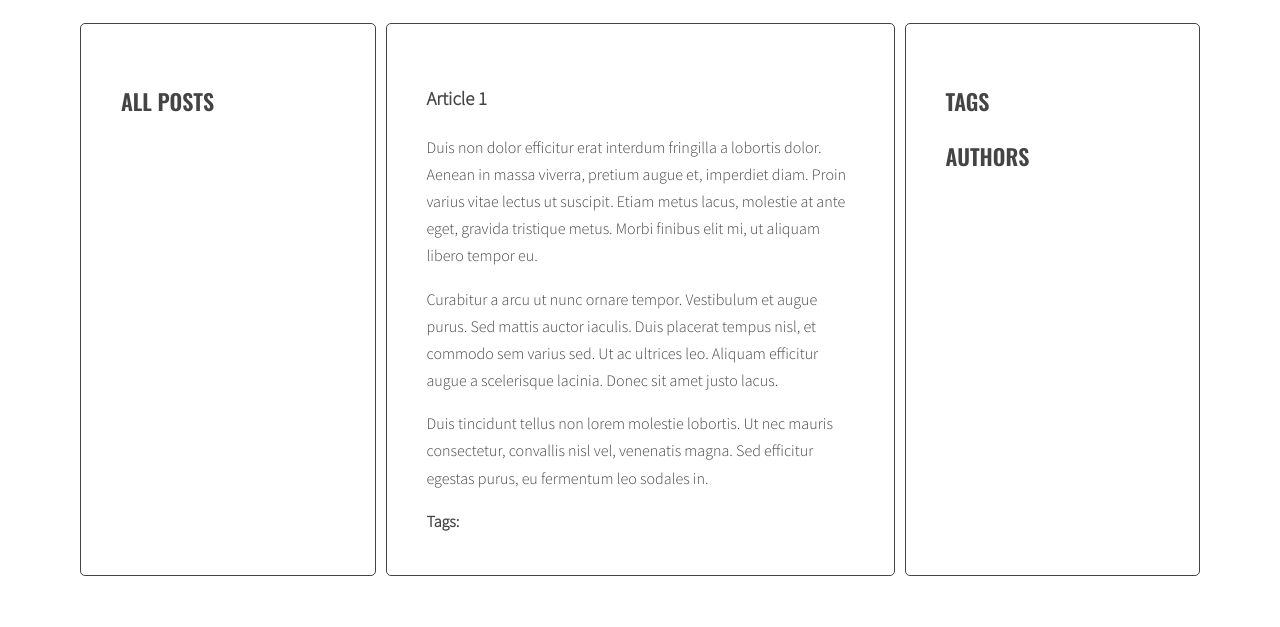
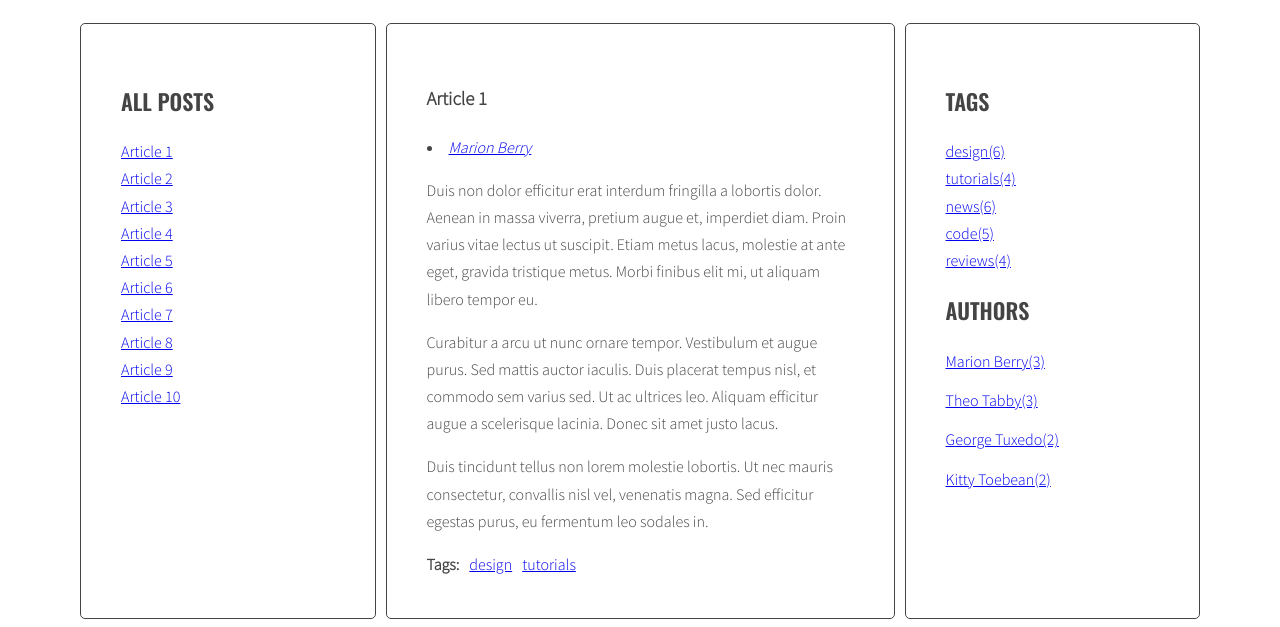
Before and after one commit to iwo-jarek/javascript-blog, a website: page index.html in a window 1280 px wide. Shown: the part 220-847 px from the top of the page. Before the commit the page ends 804 px from the top, so only its background shows below. Drawn offline with nearby package versions, Linux system fonts and the light colour scheme.

Commit message:
add Handlebars

```diff
--- a/index.html
+++ b/index.html
@@ -19,7 +19,7 @@
             <section class="posts">
               <article class="post active" id="article-1" data-tags="design tutorials" data-author="Marion Berry">
                 <h3 class="post-title">Article 1</h3>
-
+                <p class="post-author"></p>
                 <div class="post-content">
                   <p>Duis non dolor efficitur erat interdum fringilla a lobortis dolor. Aenean in massa viverra, pretium augue et, imperdiet diam. Proin varius vitae lectus ut suscipit. Etiam metus lacus, molestie at ante eget, gravida tristique metus. Morbi finibus elit mi, ut aliquam libero tempor eu.</p>
 
--- a/js/script.js
+++ b/js/script.js
@@ -1,16 +1,15 @@
 'use strict';
 
 const templates = {
-  articleLink: Handlebars.compile(document.querySelector('#template-article-link').innerHTML)
-  //tagCloudLink:
+  articleLink: Handlebars.compile(document.querySelector('#template-article-link').innerHTML),
+  tagCloudLink: Handlebars.compile(document.querySelector('#template-tag-cloud-link').innerHTML),
+};
 
-
-}
 
 const titleClickHandler = function (event) {
   event.preventDefault();
   const clickedElement = this;
-  console.log('Link was clicked!', event);
+  // console.log('Link was clicked!', event);
 
 
   /* [DONE] remove class 'active' from all article links  */
@@ -28,23 +27,22 @@ const titleClickHandler = function (event) {
     activeArticle.classList.remove('active');
   }
   /* get 'href' attribute from the clicked link */
-  const articleSelector = clickedElement.getAttribute("href");
-  console.log('articleSelector');
+  const articleSelector = clickedElement.getAttribute('href');
+  // console.log('articleSelector');
 
   /* find the correct article using the selector (value of 'href' attribute) */
 
   const targetArticle = document.querySelector(articleSelector);
-  console.log('targetArticle');
+  // console.log('targetArticle');
 
   /* add class 'active' to the correct article */
   targetArticle.classList.add('active');
-}
+};
 
 const optArticleSelector = '.post',
-  optTitleSelector = '.post-title',
   optTitleListSelector = '.titles',
   optArticleTagsSelector = '.post-tags .list',
-  optArticleAuthorSelector = '.post-authot',
+  optArticleAuthorSelector = '.post-author',
   optTagsListSelector = '.tags.list',
   optCloudClassCount = '5',
   optCloudClassPrefix = 'tag-size-',
@@ -55,7 +53,8 @@ const optArticleSelector = '.post',
 function generateTitleLinks(customSelector = '') {
   const titleList = document.querySelector(optTitleListSelector);
   const articles = document.querySelectorAll(optArticleSelector + customSelector);
-  console.log('customSelector');
+  titleList.innerHTML='';
+  // console.log('customSelector');
   for (let article of articles) {
 
     const articleId = article.getAttribute('id');
@@ -65,8 +64,8 @@ function generateTitleLinks(customSelector = '') {
     const title = articleTitleElement.innerHTML;
 
     //const link = '<li><a href="#' + articleId + '">' + title + '</a></li>';
-    const linkHTMLData = {id: articleId, title: articleTitle};
-const linkHTML = templates.articleLink(linkHTMLData);
+    const linkHTMLData = { id: articleId, title: title };
+    const linkHTML = templates.articleLink(linkHTMLData);
 
     titleList.innerHTML = titleList.innerHTML + linkHTML;
   }
@@ -85,7 +84,7 @@ function calculateTagsParams(tags) {
     min: 999999
   };
   for (let tag in tags) {
-    console.log(tag + ' is used ' + tags[tag] + ' times');
+    // console.log(tag + ' is used ' + tags[tag] + ' times');
 
     if (tags[tag] > params.max) {
       params.max = tags[tag];
@@ -100,14 +99,6 @@ function calculateTagsParams(tags) {
 
 
 function calculateTagClass(count, params) {
-  const tagLinkHTML = '<li>' + calculateTagClass(allTags[tag], tagsParam) + '</li>';
-  console.log('tagLinkHTML:', tagLinkHTML);
-  //allTagsHTML += tagLinkHTML;
-  allTagsData.tags.push({
-    tag: tag,
-    count: allTags[tag],
-    className: calculateTagClass(allTags[tag], tagsParams)
-  });
   const normalizedCount = count - params.min;
   const normalizedMax = params.max - params.min;
   const percentage = normalizedCount / normalizedMax;
@@ -130,14 +121,14 @@ function generateTags() {
     const tagsWrapper = article.querySelector(optArticleTagsSelector);
     /* get tags from data-tags attribute */
     const articleTags = article.getAttribute('data-tags');
-    console.log(articleTags);
+    // console.log(articleTags);
     /*split tags into array */
     const articleTagsArray = articleTags.split(' ');
-    console.log(articleTagsArray);
+    // console.log(articleTagsArray);
     /* START LOOP: for each tag */
     for (let tag of articleTagsArray) {
       /* generate HTML of the link */
-      const tagLink = '<li><a href="#' + tag + '">' + tag + '</a></li>';
+      const tagLink = '<li><a href="#tag-' + tag + '">' + tag + '</a></li>';
       /* add generated code to html variable */
       html = html + tagLink;
       /* [NEW] check if this link is NOT already in allTags */
@@ -154,23 +145,19 @@ function generateTags() {
     const tagList = document.querySelector(optTagsListSelector);
 
     const tagsParams = calculateTagsParams(allTags);
-    console.log('tagsParams:', tagsParams);
-
+    // console.log('authorsParams:', authorsParams);
     /* [NEW] create variable for all links HTML code */
-    //let allTagsHTML = '';
-    const allTagsData = {tags: []};
+    let allTagsHTML = '';
 
     /* [NEW] START LOOP: for each tag in allTags: */
     for (let tag in allTags) {
-      /* [NEW] generate code of a link and add it to allTagsHTML */
-      allTagsHTML += tag + ' (' + allTags[tag] + ') ';
+    /* [NEW] generate code of a link and add it to allTagsHTML */
+
+      allTagsHTML += '<li><a href="#tag-' + tag + '" class="' + calculateTagClass(allTags[tag], tagsParams) + '">' + tag + '(' + allTags[tag] +  ')</a></li>';
     }
-    /* [NEW] END LOOP: for each tag in allTags: */
 
-    /*[NEW] add HTML from allTagsHTML to tagList */
-    //tagList.innerHTML = allTagsHTML;
-    tagList.innerHTML = templates.tagCloudLink(allTagsData);
-    console.log('allTagsData')
+    tagList.innerHTML=allTagsHTML;
+  /* [NEW] END LOOP: for each tag in allTags: */
   }
 }
 generateTags();
@@ -181,7 +168,7 @@ function tagClickHandler(event) {
   event.preventDefault();
   /* make new constant named "clickedElement" and give it the value of "this" */
   const clickedElement = this;
-  console.log('Tag was clicked!');
+  // console.log('Tag was clicked!');
   /* make a new constant "href" and read the attribute "href" of the clicked element */
   const href = clickedElement.getAttribute('href');
   /* make a new constant "tag" and extract tag from the "href" constant */
@@ -209,7 +196,7 @@ function tagClickHandler(event) {
 
 function addClickListenersToTags() {
   /* find all links to tags */
-  const allLinksTags = document.querySelectorAll('a.active[href^="#tag-"]');
+  const allLinksTags = document.querySelectorAll('a[href^="#tag-"]');
   /* START LOOP: for each link */
   for (let allLinkTag of allLinksTags) {
     /* add tagClickHandler as event listener for that link */
@@ -225,9 +212,9 @@ function calculateAuthorsParams(authors) {
   const params = {
     max: 0,
     min: 999999
-  }
+  };
   for (let author in authors) {
-    console.log(author + ' is used ' + authors[author] + ' times');
+    // console.log(author + ' is used ' + authors[author] + ' times');
     if (authors[author] > params.max) {
       params.max = authors[author];
     }
@@ -239,16 +226,11 @@ function calculateAuthorsParams(authors) {
 }
 
 function calculateAuthorClass(count, params) {
-  const authorLinkHTML = '<li>' + calculateAuthorClass(allAuthors[author], authorsParam) + '</li>';
-  console.log('authorLinkHTML:', authorLinkHTML);
-  allAuthorsHTML += authorLinkHTML;
-
   const normalizedCount = count - params.min;
   const normalizedMax = params.max - params.min;
   const percentage = normalizedCount / normalizedMax;
   const classNumber = Math.floor(percentage * (optCloudClassCount - 1) + 1);
   return optCloudClassPrefix + classNumber;
-
 }
 
 function generateAuthors() {
@@ -258,23 +240,24 @@ function generateAuthors() {
   const articles = document.querySelectorAll(optArticleSelector);
   /* START LOOP: for every article: */
   for (let article of articles) {
+    console.log(article);
     /* find author wrapper */
     const authorWrapper = article.querySelector(optArticleAuthorSelector);
     /* make html variable with empty string */
     let html = '';
     /* get tags from data-author attribute */
     const authorTags = article.getAttribute('data-author');
-    console.log(authorTags);
+    // console.log(authorTags);
     /* generate HTML of the link */
-    const authorLink = '<li><a href="#' + authorTags + '">' + authorTags + '</a></li>';
+    const authorLink = '<li><a href="#author-' + authorTags + '">' + authorTags + '</a></li>';
     /* add generated code to html variable */
     html = html + authorLink;
     /* [NEW] check if this link is NOT already in allTags */
-    if (!allAuthors[author]) {
+    if (!allAuthors[authorTags]) {
       /* [NEW] add tag to allTags object */
-      allAuthors[author] = 1;
+      allAuthors[authorTags] = 1;
     } else {
-      allAuthors[author]++;
+      allAuthors[authorTags]++;
     }
     /* insert HTML of all the links into the author wrapper */
     authorWrapper.innerHTML = html;
@@ -284,17 +267,18 @@ function generateAuthors() {
 
   /* [NEW] add HTML from allTags to tagList */
   // tagList.innerHTML = allTags.join(' ');
-  //console.log(allTags);
+  //// console.log(allTags);
 
   const authorsParams = calculateAuthorsParams(allAuthors);
-  console.log('authorsParams:', authorsParams)
+  // console.log('authorsParams:', authorsParams);
   /* [NEW] create variable for all links HTML code */
   let allAuthorsHTML = '';
 
   /* [NEW] START LOOP: for each tag in allTags: */
   for (let author in allAuthors) {
     /* [NEW] generate code of a link and add it to allTagsHTML */
-    allAuthorsHTML += author + ' (' + allAuthors[author] + ') ';
+    authorList.innerHTML = allAuthorsHTML;
+    allAuthorsHTML += '<li><a href="#author-' + author + '" class="' + calculateAuthorClass(allAuthors[author], authorsParams) + '">' + author + '(' + allAuthors[author] +  ')</a></li>';
   }
   /* [NEW] END LOOP: for each tag in allTags: */
 
@@ -309,7 +293,7 @@ function authorClickHandler(event) {
   event.preventDefault();
   /* make new constant named "clickedElement" and give it the value of "this" */
   const clickedElement = this;
-  console.log('author was clicked!');
+  // console.log('author was clicked!');
   /* make a new constant "href" and read the attribute "href" of the clicked element */
   const href = clickedElement.getAttribute('href');
   /* make a new constant "tag" and extract tag from the "href" constant */
@@ -331,13 +315,13 @@ function authorClickHandler(event) {
     /* END LOOP: for each found tag link */
   }
   /* execute function "generateTitleLinks" with article selector as argument */
+
+  generateTitleLinks('[data-author="' + author + '"]');
 }
-generateTitleLinks('[data-author="' + author + '"]');
-
 
 function addClickListenersToAuthors() {
   /* find all links to authors */
-  const allAuthorLinks = document.querySelectorAll('a.active[href^="#author-"]');
+  const allAuthorLinks = document.querySelectorAll('a[href^="#author-"]');
 
   /* START LOOP: for each link */
   for (let allAuthorLink of allAuthorLinks) {
```
Also changed, not shown: .eslintrc.json.
